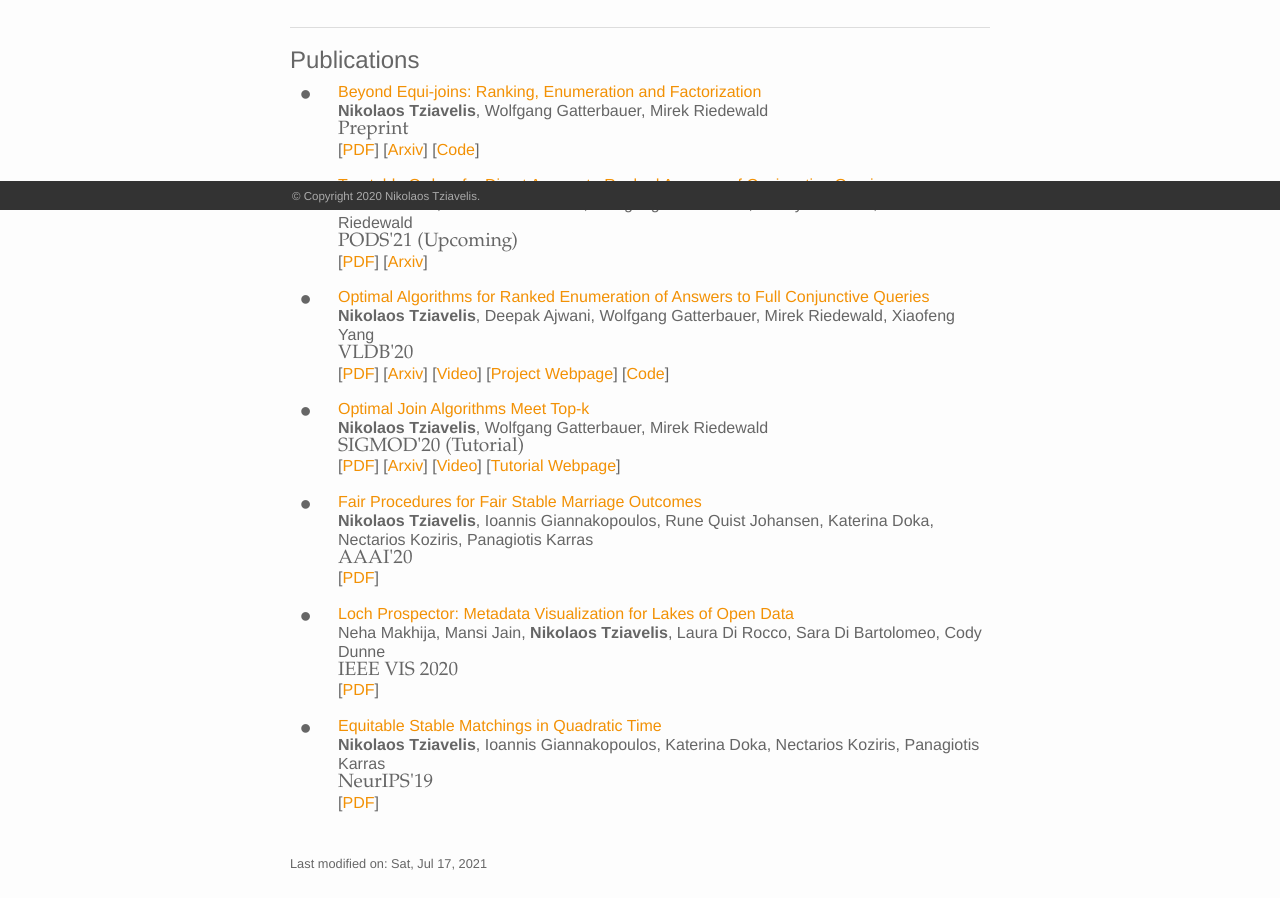
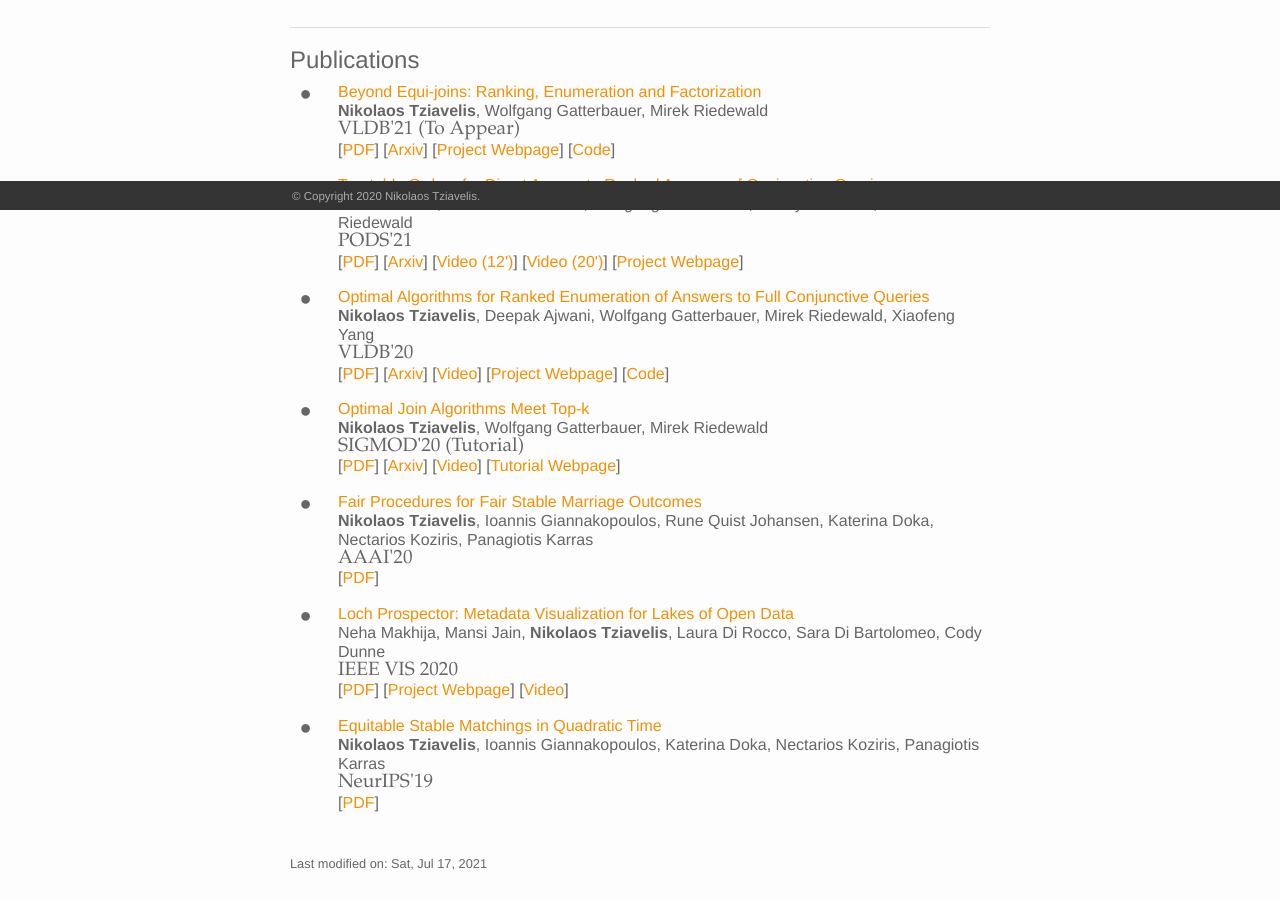
Before and after one commit to ntzia/ntzia.github.io, a plain HTML site: page index.html in a window 1280 px wide. Shown: the part 590-1488 px from the top of the page. Drawn offline with Linux system fonts and the light colour scheme.

Commit message:
Beyond Equi-joins VLDB

```diff
--- a/index.html
+++ b/index.html
@@ -134,13 +134,16 @@
             <strong>Nikolaos Tziavelis</strong>, Wolfgang Gatterbauer, Mirek Riedewald
           </div>
           <div class="venue">
-            Preprint
+            VLDB'21 (To Appear)
           </div>
 
           <span class="links">
+
             [<a href="download/Beyond_Equijoins.pdf" target="_blank">PDF</a>]
 
             [<a href="https://arxiv.org/abs/2101.12158" target="_blank">Arxiv</a>]
+
+            [<a href="https://northeastern-datalab.github.io/anyk/" target="_blank">Project Webpage</a>]
 
             [<a href="https://github.com/northeastern-datalab/anyk-code/" target="_blank">Code</a>]
           </span>
@@ -159,13 +162,20 @@
             Nofar Carmeli, <strong>Nikolaos Tziavelis</strong>, Wolfgang Gatterbauer, Benny Kimelfeld, Mirek Riedewald
           </div>
           <div class="venue">
-            PODS'21 (Upcoming)
+            PODS'21
           </div>
 
           <span class="links">
             [<a href="download/Tractable_Orders_2020.pdf" target="_blank">PDF</a>]
 
             [<a href="https://arxiv.org/abs/2012.11965" target="_blank">Arxiv</a>]
+
+            [<a href="https://www.youtube.com/watch?v=iuFGK6AxWKU&list=PL_72ERGKF6DR4R0Cowx-LnnnqLXRf4ZjB&index=15&ab_channel=DATALabNortheastern">Video (12')</a>]
+
+            [<a href="https://www.youtube.com/watch?v=EVOkYHxv6AI&list=PL_72ERGKF6DR4R0Cowx-LnnnqLXRf4ZjB&index=14&ab_channel=DATALabNortheastern">Video (20')</a>]
+
+            [<a href="https://northeastern-datalab.github.io/anyk/" target="_blank">Project Webpage</a>]
+
           </span>
         </div>
       </div>
@@ -191,7 +201,7 @@
 
             [<a href="https://arxiv.org/abs/1911.05582" target="_blank">Arxiv</a>]
 
-			[<a href="https://www.youtube.com/watch?v=nw4XiaOnavE&list=PL_72ERGKF6DR7kvGNwwjWlbpScKtGjt9R">Video</a>]
+			      [<a href="https://www.youtube.com/watch?v=nw4XiaOnavE&list=PL_72ERGKF6DR7kvGNwwjWlbpScKtGjt9R">Video</a>]
 
             [<a href="https://northeastern-datalab.github.io/anyk/" target="_blank">Project Webpage</a>]
 
@@ -223,7 +233,7 @@
 
             [<a href="https://arxiv.org/abs/2005.00448" target="_blank">Arxiv</a>]
 
-			[<a href="https://www.youtube.com/watch?v=KpUQayBuaQI&list=PL_72ERGKF6DR7kvGNwwjWlbpScKtGjt9R">Video</a>]
+			      [<a href="https://www.youtube.com/watch?v=KpUQayBuaQI&list=PL_72ERGKF6DR7kvGNwwjWlbpScKtGjt9R">Video</a>]
 
             [<a href="https://northeastern-datalab.github.io/topk-join-tutorial/" target="_blank">Tutorial Webpage</a>]
 
@@ -264,7 +274,7 @@
         </div>
         <div class="entry">
           <div class="title">
-            <a href="https://osf.io/2s76d/">Loch Prospector: Metadata Visualization for Lakes of Open Data</a>
+            <a href="https://doi.org/10.1109/VIS47514.2020.00032">Loch Prospector: Metadata Visualization for Lakes of Open Data</a>
           </div>
           <div class="authors">
             Neha Makhija, Mansi Jain, <strong>Nikolaos Tziavelis</strong>, Laura Di Rocco, Sara Di Bartolomeo, Cody Dunne
@@ -276,6 +286,11 @@
           <span class="links">
 
             [<a href="download/Makhija2020LochProspector_VIS-Camera-Ready" target="_blank">PDF</a>]
+
+            [<a href="https://lochprospector.github.io/" target="_blank">Project Webpage</a>]
+
+            [<a href="https://lochprospector.github.io/videos/metadatavis-fullvideo.mp4">Video</a>]
+
 
           </span>
         </div>
```
Also changed, not shown: 2 other files.
